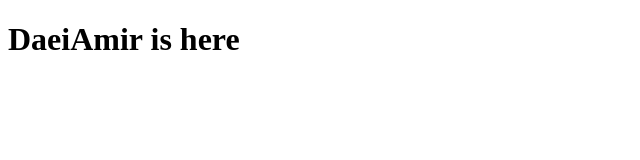
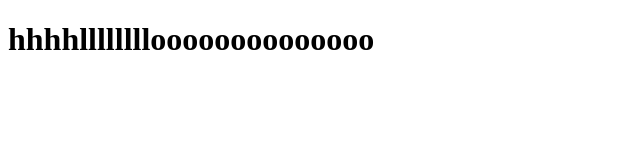
Before and after one commit to fateme76safdarian76-maker/dontbesad, a website: page daeiamir.html in a window 1280 px wide. Shown: the whole page, without its empty margins (0-640 px from the left). Drawn offline with Linux system fonts and the light colour scheme.

Commit message:
Update final.html

```diff
--- a/daeiamir.html
+++ b/daeiamir.html
@@ -3,9 +3,9 @@
   <head>
     <meta charset="utf-8" />
     <meta name="viewport" content="width=device-width, initial-scale=1" />
-    <title>DaeiAmir</title>
+    <title>hihihihi</title>
   </head>
   <body>
-    <h1>DaeiAmir is here</h1>
+    <h1>hhhhlllllllloooooooooooooo</h1>
   </body>
 </html>
```
